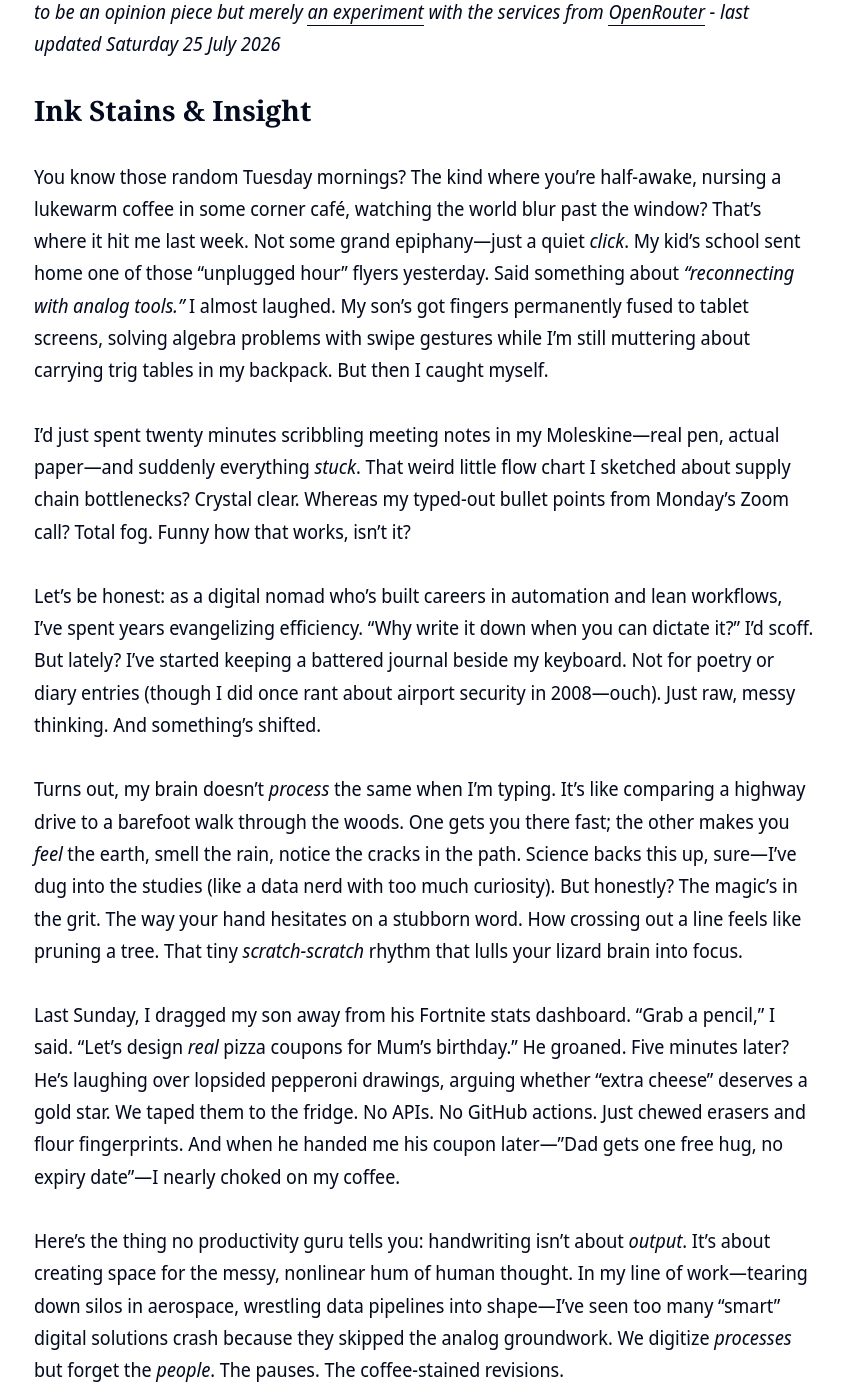
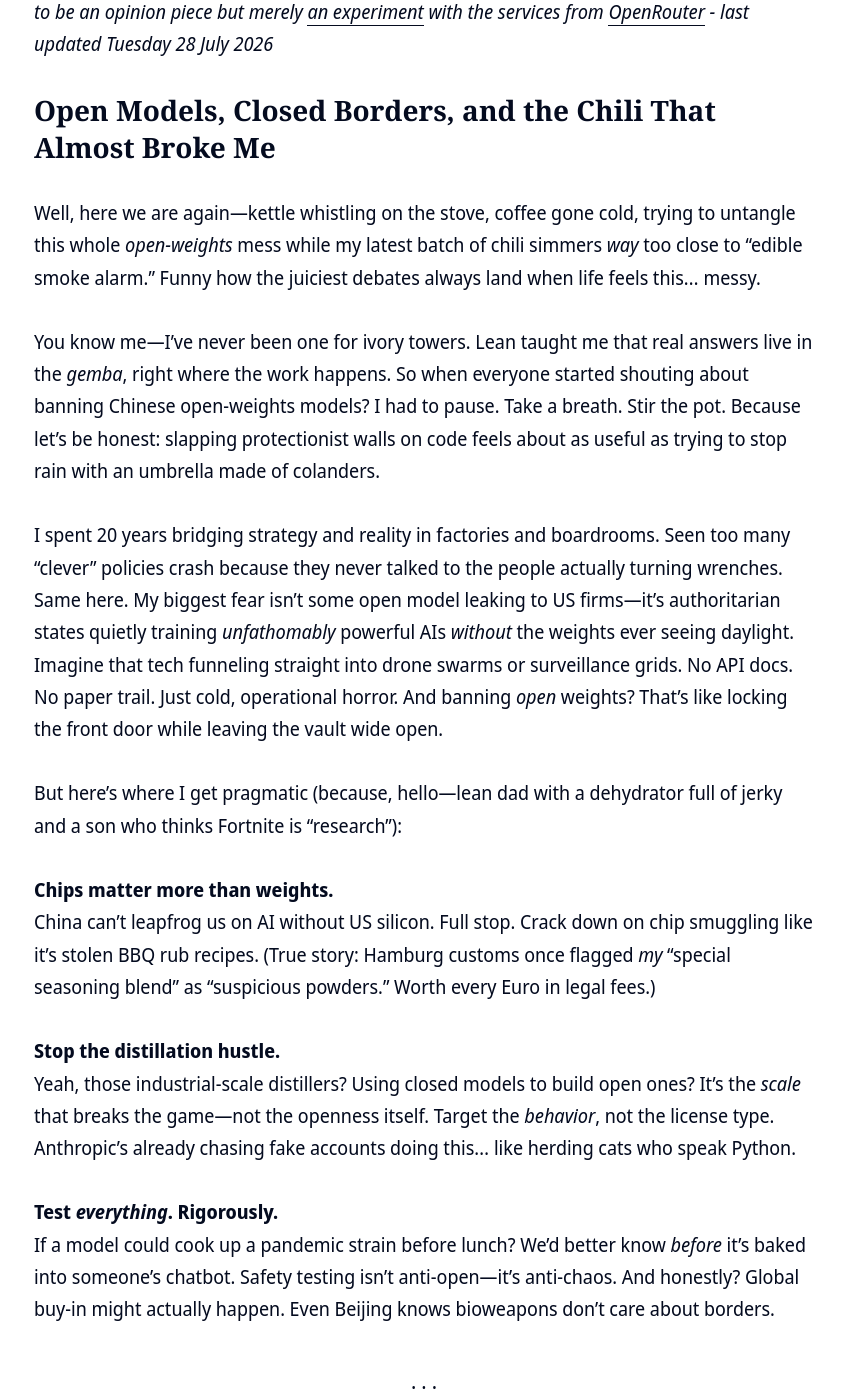
Before and after one commit to clintjb/clintjb.github.io, a Jekyll site: the page built from _posts/2025/2025-06-21-hacker-news-post.md, in a window 1280 px wide and 1400 px high, scrolled down 1041 px. Shown: the whole window, without its empty margins (216-1059 px from the left). Built offline with Jekyll 4.4.1, drawn with Linux system fonts in a browser that asks for light colours; nearby versions of some CDN libraries; some of the changed text lies outside the part shown.

Commit message:
Updated Weekly Post

```diff
--- a/_posts/2025/2025-06-21-hacker-news-post.md
+++ b/_posts/2025/2025-06-21-hacker-news-post.md
@@ -11,26 +11,41 @@ image: '/images/posts/2025/weekly.jpg'
 ---
 ![](/images/posts/2025/weekly.jpg)
 
-_⚠️ **THIS POST IS GENERATED WITH LLMs**: This post is newly generated a few times a week based on trending articles from hacker news. It takes the tone of my writing style, takes the topic from Hacker News - throws in some LLM magic and generates this post. Please be aware I don't read what gets generated here - it means I may agree, I may not - its a crap shoot - its not meant to be an opinion piece but merely [an experiment](https://github.com/clintjb/Weekly-Post) with the services from [OpenRouter](https://openrouter.ai) - last updated Saturday 25 July 2026_
+_⚠️ **THIS POST IS GENERATED WITH LLMs**: This post is newly generated a few times a week based on trending articles from hacker news. It takes the tone of my writing style, takes the topic from Hacker News - throws in some LLM magic and generates this post. Please be aware I don't read what gets generated here - it means I may agree, I may not - its a crap shoot - its not meant to be an opinion piece but merely [an experiment](https://github.com/clintjb/Weekly-Post) with the services from [OpenRouter](https://openrouter.ai) - last updated Tuesday 28 July 2026_
 
-## Ink Stains & Insight
+## Open Models, Closed Borders, and the Chili That Almost Broke Me
 
-You know those random Tuesday mornings? The kind where you’re half-awake, nursing a lukewarm coffee in some corner café, watching the world blur past the window? That’s where it hit me last week. Not some grand epiphany—just a quiet *click*. My kid’s school sent home one of those "unplugged hour" flyers yesterday. Said something about *"reconnecting with analog tools."* I almost laughed. My son’s got fingers permanently fused to tablet screens, solving algebra problems with swipe gestures while I’m still muttering about carrying trig tables in my backpack. But then I caught myself.
+Well, here we are again—kettle whistling on the stove, coffee gone cold, trying to untangle this whole *open-weights* mess while my latest batch of chili simmers *way* too close to "edible smoke alarm." Funny how the juiciest debates always land when life feels this… messy.
 
-I’d just spent twenty minutes scribbling meeting notes in my Moleskine—real pen, actual paper—and suddenly everything *stuck*. That weird little flow chart I sketched about supply chain bottlenecks? Crystal clear. Whereas my typed-out bullet points from Monday’s Zoom call? Total fog. Funny how that works, isn’t it?
+You know me—I’ve never been one for ivory towers. Lean taught me that real answers live in the *gemba*, right where the work happens. So when everyone started shouting about banning Chinese open-weights models? I had to pause. Take a breath. Stir the pot. Because let’s be honest: slapping protectionist walls on code feels about as useful as trying to stop rain with an umbrella made of colanders.
 
-Let’s be honest: as a digital nomad who’s built careers in automation and lean workflows, I’ve spent years evangelizing efficiency. "Why write it down when you can dictate it?" I’d scoff. But lately? I’ve started keeping a battered journal beside my keyboard. Not for poetry or diary entries (though I did once rant about airport security in 2008—ouch). Just raw, messy thinking. And something’s shifted.
+I spent 20 years bridging strategy and reality in factories and boardrooms. Seen too many "clever" policies crash because they never talked to the people actually turning wrenches. Same here. My biggest fear isn’t some open model leaking to US firms—it’s authoritarian states quietly training *unfathomably* powerful AIs *without* the weights ever seeing daylight. Imagine that tech funneling straight into drone swarms or surveillance grids. No API docs. No paper trail. Just cold, operational horror. And banning *open* weights? That’s like locking the front door while leaving the vault wide open.
 
-Turns out, my brain doesn’t *process* the same when I’m typing. It’s like comparing a highway drive to a barefoot walk through the woods. One gets you there fast; the other makes you *feel* the earth, smell the rain, notice the cracks in the path. Science backs this up, sure—I’ve dug into the studies (like a data nerd with too much curiosity). But honestly? The magic’s in the grit. The way your hand hesitates on a stubborn word. How crossing out a line feels like pruning a tree. That tiny *scratch-scratch* rhythm that lulls your lizard brain into focus.
+But here’s where I get pragmatic (because, hello—lean dad with a dehydrator full of jerky and a son who thinks Fortnite is "research"):
 
-Last Sunday, I dragged my son away from his Fortnite stats dashboard. "Grab a pencil," I said. "Let’s design *real* pizza coupons for Mum’s birthday." He groaned. Five minutes later? He’s laughing over lopsided pepperoni drawings, arguing whether "extra cheese" deserves a gold star. We taped them to the fridge. No APIs. No GitHub actions. Just chewed erasers and flour fingerprints. And when he handed me his coupon later—"Dad gets one free hug, no expiry date"—I nearly choked on my coffee.
+**Chips matter more than weights.**
+China can’t leapfrog us on AI without US silicon. Full stop. Crack down on chip smuggling like it’s stolen BBQ rub recipes. (True story: Hamburg customs once flagged *my* "special seasoning blend" as "suspicious powders." Worth every Euro in legal fees.)
 
-Here’s the thing no productivity guru tells you: handwriting isn’t about *output*. It’s about creating space for the messy, nonlinear hum of human thought. In my line of work—tearing down silos in aerospace, wrestling data pipelines into shape—I’ve seen too many "smart" digital solutions crash because they skipped the analog groundwork. We digitize *processes* but forget the *people*. The pauses. The coffee-stained revisions.
+**Stop the distillation hustle.**
+Yeah, those industrial-scale distillers? Using closed models to build open ones? It’s the *scale* that breaks the game—not the openness itself. Target the *behavior*, not the license type. Anthropic’s already chasing fake accounts doing this… like herding cats who speak Python.
 
-So yeah. I’ve started banning laptops from my strategy sessions. Handwritten whiteboard photos get uploaded to Slack with captions like *"My terrible handwriting, your problem now 😜"*. My team rolls their eyes. But last quarter, we solved a six-month stalemate in twenty minutes—all because someone scrawled "WHAT IF WE JUST *ASKED* THE TECHNICIANS?!" in red Sharpie. Sometimes the slow way is the fast way.
+**Test *everything*. Rigorously.**
+If a model could cook up a pandemic strain before lunch? We’d better know *before* it’s baked into someone’s chatbot. Safety testing isn’t anti-open—it’s anti-chaos. And honestly? Global buy-in might actually happen. Even Beijing knows bioweapons don’t care about borders.
 
-Funny enough, Hamburg’s taught me this. Rainy afternoons here feel made for paper and ink. You’ll catch me at *Café Paris* near Alster, pretending my German handwriting isn’t embarrassing while drafting emails. It’s clumsy. It’s inefficient. But man—it’s *alive*.
+---
 
-Put down the keyboard tonight. Grab any old notebook. Scribble one thought—*just one*—that’s been rattling around in there. Not for Instagram. Not for KPIs. Just for you. And if the pen slips? Good. That’s where the magic leaks through.
+Which brings me to my chili epiphany. *(Bear with me.)*
 
-(Now if you’ll excuse me—I’ve got a dehydrator to prep with biltong spices. Priorities, right?) 🌮
+Last week, my kid and I were tweaking his Fortnite stats script—GitHub Actions, Python, the whole jazz. He asked, "Why not just *give* the code to everyone?" Smart kid. But then I asked: *What if someone took that code and pointed it at something… mean?*
+
+We didn’t lock the repo. But we *did* bake in checks. Tested it like mad. And when it went live? We watched.
+
+Openness without responsibility is just noise. But closed systems without *transparency*? That’s how you bake blind spots into the future.
+
+Funny thing: the best solutions always live in the messy middle. Not locked away. Not wild west. Just *thoughtful*. Like chili. (By the way—**never skip the "over the top" braise step. Trust me.**)
+
+So yeah—I signed that open-weights letter. But I’m also pushing hard for the *real* fixes: chip controls, anti-distillery ops, safety testing that treats models like nuclear reactors. Not because I’m scared of competition (ha!), but because the stakes? They’re not theoretical. They’re sitting right here in my kitchen, watching me burn dinner while trying to save the world.
+
+Pass the whisky. And the fire extinguisher.
+
+🌮 *P.S. If you’ve tried open-model distillation at home (looking at you, garage hackers), slide into my DMs. Let’s talk guardrails. Before the chili smoke sets off the alarms again.*
```
